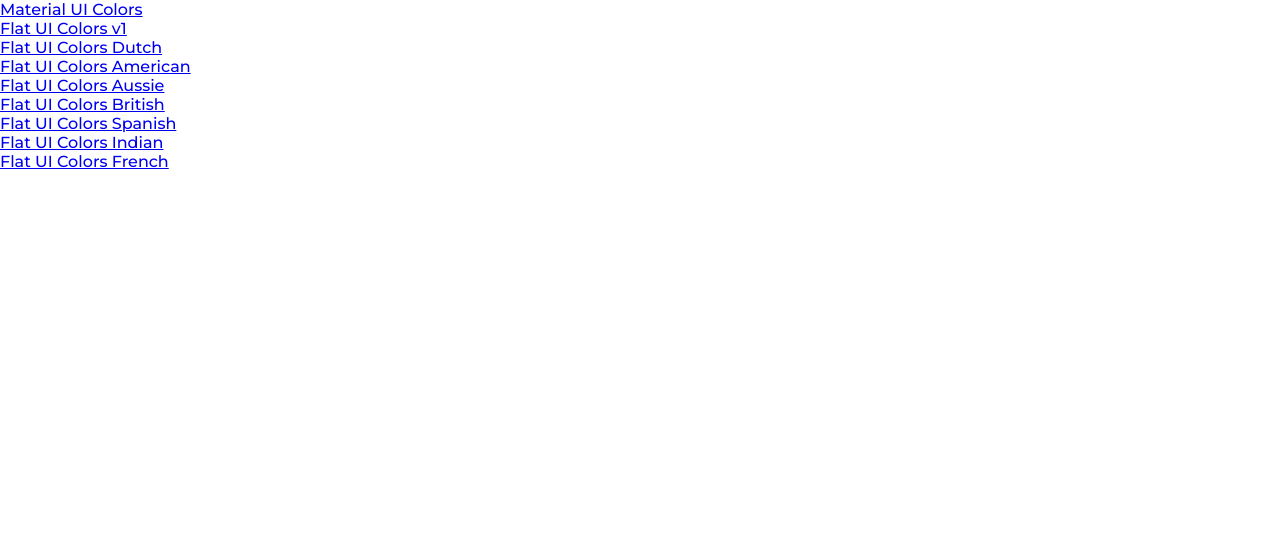
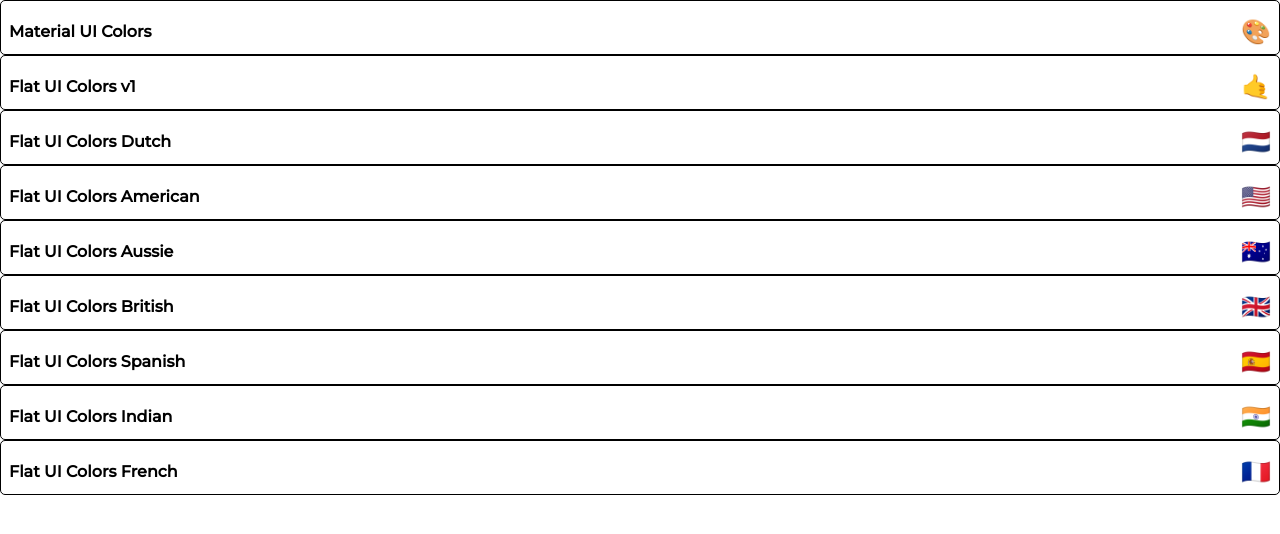
Before and after one commit to rookiemonkey/colorpalettes, a React (Create React App) app: page / in a window 1280 px wide. Shown: the top 534 px of the page. Built offline with nearby package versions, Linux system fonts and the light colour scheme.

Commit message:
added styles on home

```diff
--- a/package.json
+++ b/package.json
@@ -4,6 +4,7 @@
   "private": true,
   "dependencies": {
     "@material-ui/core": "^4.11.0",
+    "@material-ui/styles": "^4.10.0",
     "@testing-library/jest-dom": "^4.2.4",
     "@testing-library/react": "^9.5.0",
     "@testing-library/user-event": "^7.2.1",
--- a/src/components/Home.js
+++ b/src/components/Home.js
@@ -1,16 +1,15 @@
 import React, { Component } from 'react';
 import { Link } from 'react-router-dom';
+import MiniPalette from './MiniPalette';
 import shortid from 'shortid';
 
 class Home extends Component {
     render() {
 
         const { palettes } = this.props
-        const minipalettes = palettes.map(p => {
+        const minipalettes = palettes.map((p, i) => {
             return (
-                <section key={shortid.generate()}>
-                    <Link to={`/palette/${p.id}`}>{p.paletteName}</Link>
-                </section>
+                <MiniPalette {...palettes[i]} />
             )
         })
 
--- /dev/null
+++ b/src/components/MiniPalette.js
@@ -0,0 +1,50 @@
+import React from 'react';
+import { withStyles } from '@material-ui/styles';
+
+const style = {
+    root: {
+        backgroundColor: 'white',
+        border: '1px solid black',
+        borderRadius: '5px',
+        padding: '0.5rem',
+        position: 'relative',
+        overflow: 'hidden',
+        "&:hover": {
+            cursor: 'pointer'
+        }
+    },
+    colors: {
+        backgroundColor: 'gray'
+    },
+    title: {
+        display: 'flex',
+        justifyContent: 'space-Between',
+        alignItems: 'center',
+        margin: '0',
+        color: 'black',
+        paddingTop: '0.5rem',
+        fontSize: '1rem',
+        position: 'relative'
+    },
+    emoji: {
+        marginLeft: '0.5rem',
+        fontSize: '1.5rem'
+    }
+}
+
+const MiniPalette = props => {
+    const { classes, paletteName, id, emoji, colors } = props
+    console.log(props)
+
+    return (
+        <section className={classes.root}>
+            <div className={classes.colors}></div>
+            <h5 className={classes.title}>
+                {paletteName}
+                <span className={classes.emoji}>{emoji}</span>
+            </h5>
+        </section>
+    )
+}
+
+export default withStyles(style)(MiniPalette);
```
